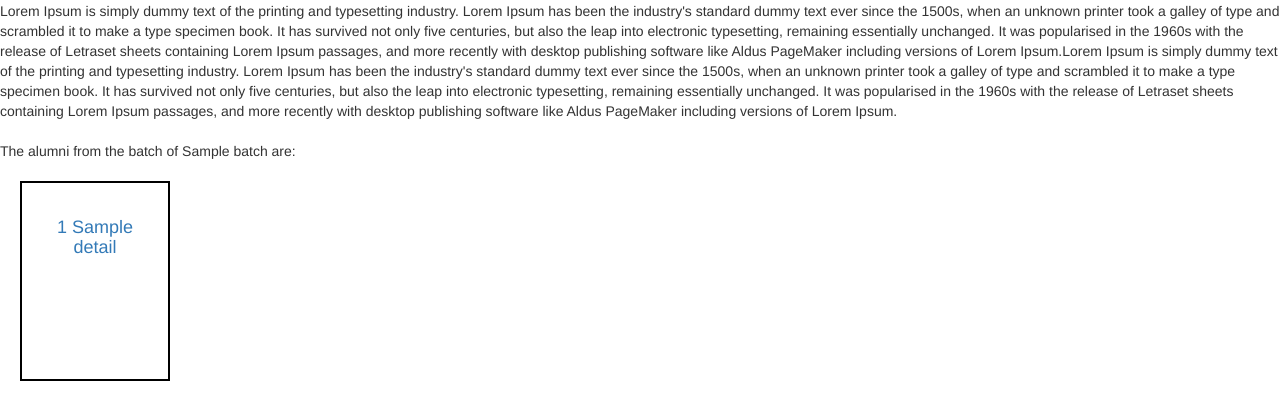
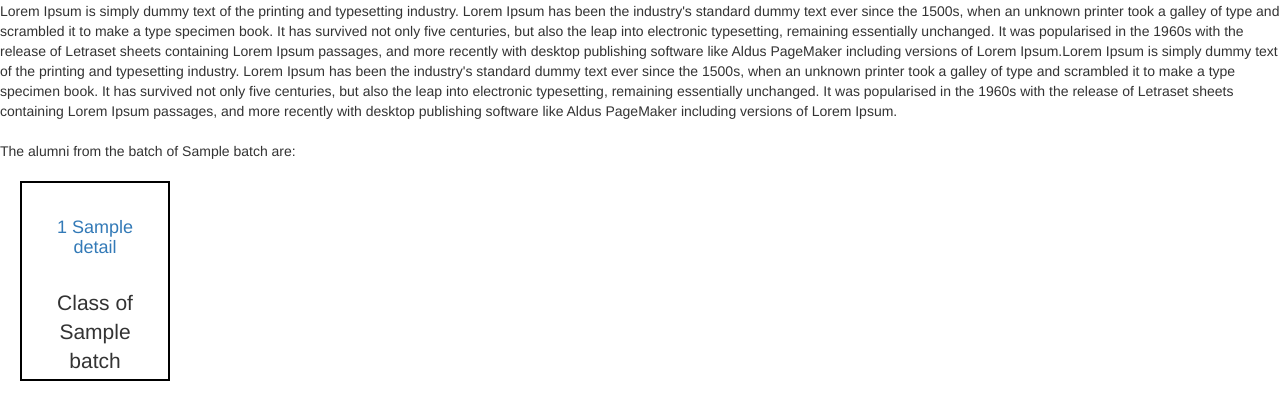
Before and after one commit to rahulkumaran/open-alumni, a Flask app: template templates/alumni_batch.html in a window 1280 px wide. Shown: the part 231-651 px from the top of the page. Run offline with Flask 2, Linux system fonts and the light colour scheme; the template is opened without the code that fills it: most values are stand-ins (such as "Sample title", 1, 10 or a date in 2020); some libraries are stand-ins or nearby versions.

Commit message:
add class of __ in box for every students

```diff
--- a/templates/alumni_batch.html
+++ b/templates/alumni_batch.html
@@ -14,7 +14,7 @@ The alumni from the batch of {{ batch }} are:<br><br>
 {% for details in batch_list %}
   <center>
     <div class="col-sm-3" style="width: 150px;height: 200px;padding: 25px;border: 2px solid black; margin-right:100px; margin-bottom:20px;">
-  	   <a href="{{ url_for('individual_page', batch=batch, firstname=details[0], lastname=details[1]) }}"><h4>{{ details[0]}} {{ details[1] }}</h4></a>
+  	   <a href="{{ url_for('individual_page', batch=batch, firstname=details[0], lastname=details[1]) }}"><h4>{{ details[0]}} {{ details[1] }}</h4></a><br><span class="lead">Class of {{ batch }}</span>
     </div>
   </center>
 {% endfor %}
```
